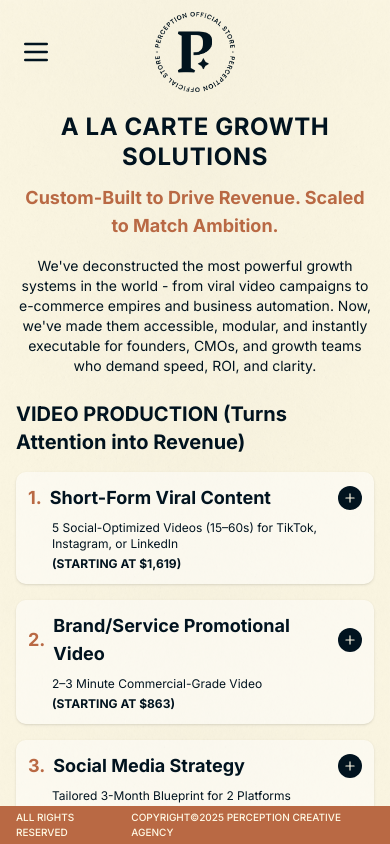
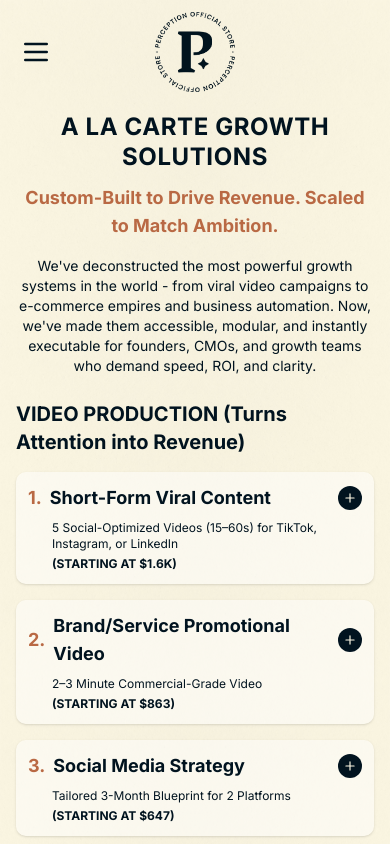
Before and after one commit to Djolex15/perceptionstore, a Next.js app: page /a-la-carte in a window 390 px wide. Shown: the top 844 px of the page. Built offline with nearby package versions, Linux system fonts and the light colour scheme.

Commit message:
Price corrections

```diff
--- a/src/app/a-la-carte/page.tsx
+++ b/src/app/a-la-carte/page.tsx
@@ -9,6 +9,7 @@ import Head from "next/head"
 import Footer from "../../components/footer"
 import PriceCalculator from "../../components/price-calculator"
 import PriceDisplay from "@/components/price-display"
+
 
 // Define service types
 type ServiceOption = {
@@ -729,25 +730,33 @@ export default function ALaCartePage() {
                         <td className="px-3 py-2 sm:px-4 sm:py-3 text-xs sm:text-sm">Short-Form Video + Paid Ads</td>
                         <td className="px-3 py-2 sm:px-4 sm:py-3 text-xs sm:text-sm">3-5x Revenue</td>
                         <td className="px-3 py-2 sm:px-4 sm:py-3 text-xs sm:text-sm">4-6 Weeks</td>
-                        <td className="px-3 py-2 sm:px-4 sm:py-3 text-xs sm:text-sm">€10k-€50k+ /mo</td>
+                        <td className="px-3 py-2 sm:px-4 sm:py-3 text-xs sm:text-sm">
+                          <PriceDisplay amount="10000" />-<PriceDisplay amount="50000" /> /mo
+                        </td>
                       </tr>
                       <tr className="hover:bg-white/90">
                         <td className="px-3 py-2 sm:px-4 sm:py-3 text-xs sm:text-sm">Website + Promo Video</td>
                         <td className="px-3 py-2 sm:px-4 sm:py-3 text-xs sm:text-sm">2-4x Conversion</td>
                         <td className="px-3 py-2 sm:px-4 sm:py-3 text-xs sm:text-sm">6-8 Weeks</td>
-                        <td className="px-3 py-2 sm:px-4 sm:py-3 text-xs sm:text-sm">€20k+ ARR Boost</td>
+                        <td className="px-3 py-2 sm:px-4 sm:py-3 text-xs sm:text-sm">
+                          <PriceDisplay amount="20000" /> ARR Boost
+                        </td>
                       </tr>
                       <tr className="hover:bg-white/90">
                         <td className="px-3 py-2 sm:px-4 sm:py-3 text-xs sm:text-sm">App + Ads + Strategy</td>
                         <td className="px-3 py-2 sm:px-4 sm:py-3 text-xs sm:text-sm">5-10x Market Penetration</td>
                         <td className="px-3 py-2 sm:px-4 sm:py-3 text-xs sm:text-sm">8-12 Weeks</td>
-                        <td className="px-3 py-2 sm:px-4 sm:py-3 text-xs sm:text-sm">€100k-€500k Scaling Ceiling</td>
+                        <td className="px-3 py-2 sm:px-4 sm:py-3 text-xs sm:text-sm">
+                          <PriceDisplay amount="100000" />-<PriceDisplay amount="500000" /> Scaling Ceiling
+                        </td>
                       </tr>
                       <tr className="hover:bg-white/90">
                         <td className="px-3 py-2 sm:px-4 sm:py-3 text-xs sm:text-sm">Business Platform + Custom App</td>
                         <td className="px-3 py-2 sm:px-4 sm:py-3 text-xs sm:text-sm">3x Margin</td>
-                        <td className="px-3 py-2 sm:px-4 sm:py-3 text-xs sm:text-sm">8-6 Weeks</td>
-                        <td className="px-3 py-2 sm:px-4 sm:py-3 text-xs sm:text-sm">€200k-€1M Saved & Scaled</td>
+                        <td className="px-3 py-2 sm:px-4 sm:py-3 text-xs sm:text-sm">8-16 Weeks</td>
+                        <td className="px-3 py-2 sm:px-4 sm:py-3 text-xs sm:text-sm">
+                          <PriceDisplay amount="200000" />-<PriceDisplay amount="1000000" /> Saved & Scaled
+                        </td>
                       </tr>
                     </tbody>
                   </table>
@@ -760,7 +769,7 @@ export default function ALaCartePage() {
                   <h2 className="text-lg sm:text-xl md:text-2xl font-bold mb-3 sm:mb-4 md:mb-6 text-center">
                     FROM CEO{" "}
                     <span
-                      className="relative inline-block cursor-pointer text-[#B96944] font-bold link-underline2"
+                      className="relative inline-block cursor-pointer text-[#B96944] font-bold link-underline"
                       onClick={() => window.open("https://www.linkedin.com/in/uros-vuckovic-a2463a33a/", "_blank")}
                     >
                       UROS VUCKOVIC
@@ -841,7 +850,7 @@ export default function ALaCartePage() {
                 </p>
                 <button
                   onClick={handleBookCall}
-                  className="bg-[#B96944] text-[#fffae5] px-6 sm:px-8 py-3 sm:py-4 rounded-full uppercase font-bold hover:bg-opacity-90 transition-all text-center text-sm sm:text-base"
+                  className="bg-[#B96944] text-[#fffae5] px-6 sm:px-8 py-3 sm:py-4 rounded-full uppercase font-bold hover:bg-[#B96944]/90 transition-all text-center text-sm sm:text-base"
                 >
                   BOOK A CALL NOW
                 </button>
--- a/src/components/footer.tsx
+++ b/src/components/footer.tsx
@@ -105,7 +105,7 @@ export default function Footer({ darkMode }: { darkMode?: boolean }) {
         <div
           className={`w-full order-3 mt-4 md:mt-0 md:ml-4 ${
             isMobile
-              ? "fixed bottom-0 left-0 right-0 bg-[#B96944] py-1 px-4 flex justify-between items-center text-[#fffae5] space-x-2"
+              ? "bottom-0 left-0 right-0 bg-[#B96944] py-1 px-4 flex justify-between items-center text-[#fffae5] space-x-2"
               : `${textColor} text-right space-y-2`
           }`}
         >
--- a/src/components/price-display.tsx
+++ b/src/components/price-display.tsx
@@ -44,6 +44,18 @@ export default function PriceDisplay({
       return formattedValue
     }
 
+    if (convertedAmount >= 1000) {
+      const inThousands = convertedAmount / 1000
+      const formattedValue =
+        currency.code === "AED"
+          ? `${Math.round(inThousands * 10) / 10}K ${currency.symbol}`
+          : `${currency.symbol}${(inThousands).toLocaleString(undefined, {
+              minimumFractionDigits: 1,
+              maximumFractionDigits: 1,
+            })}K`
+      return formattedValue
+    }
+
     // For smaller amounts, use the regular formatPrice function
     return formatPrice(value)
   }
```
